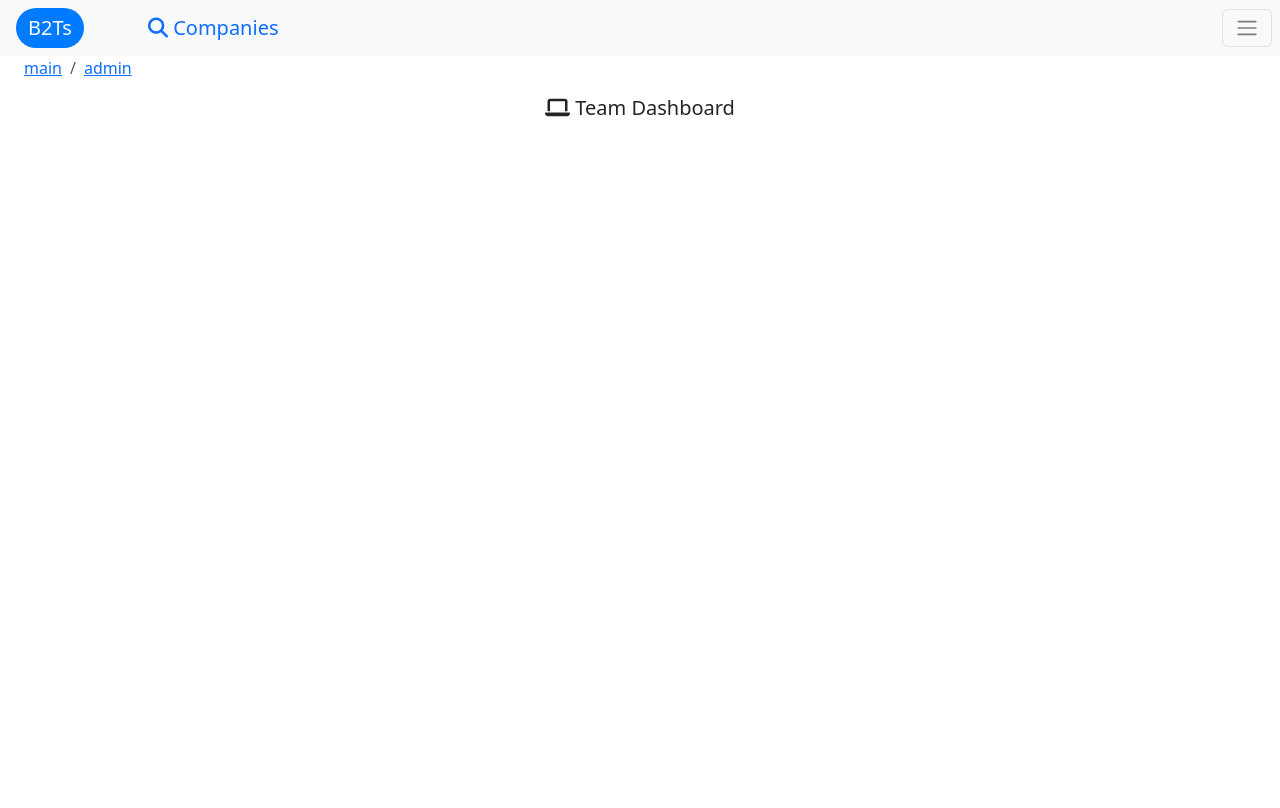
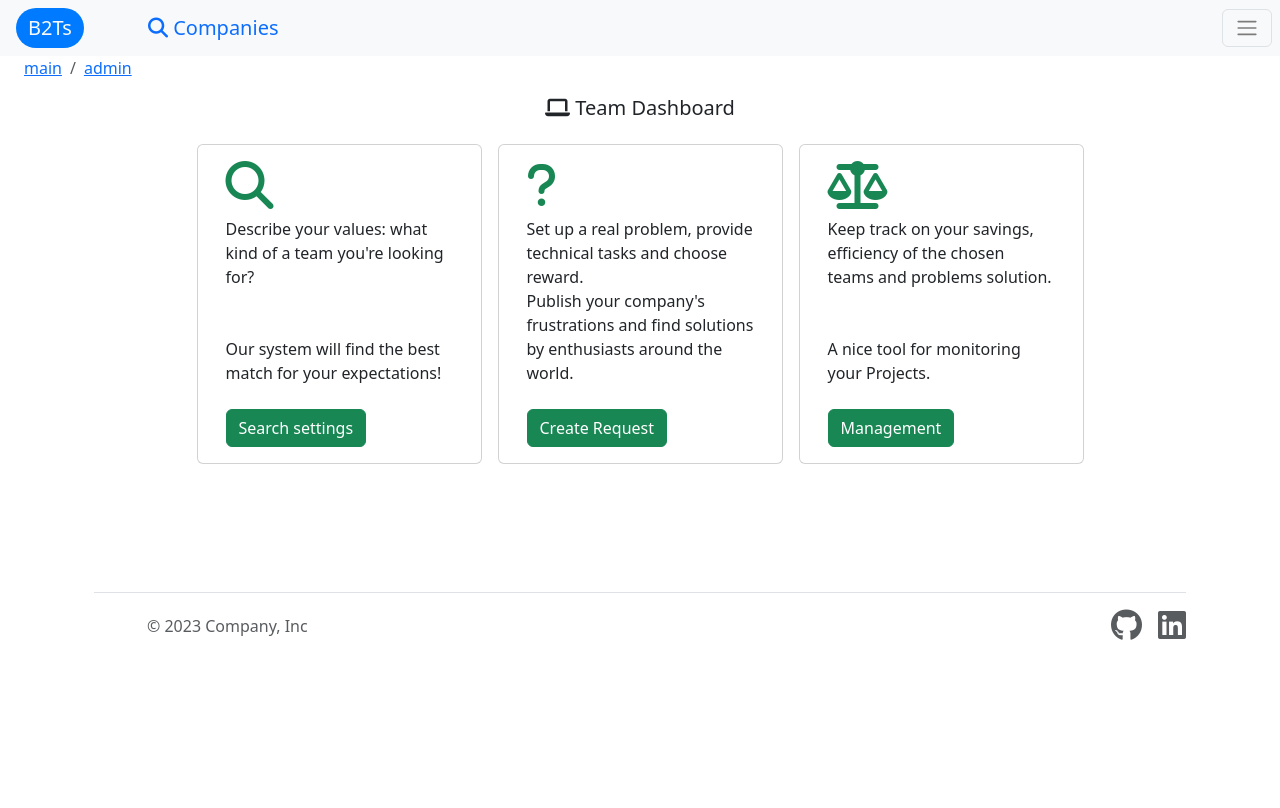
Before and after one commit to alexarlord-boop/BTC, a PHP site: page /pages/team.php in a window 1280 px wide. Shown: the top 808 px of the page. After the commit the page ends 640 px from the top, so only its background shows below. Run offline with PHP 8.4, Linux system fonts and the light colour scheme; the visitor is signed in with stand-in values (Sample User, id 1).

Commit message:
B2T-2023 Added teams sample dashboard cards

```diff
--- a/pages/company.php
+++ b/pages/company.php
@@ -41,9 +41,7 @@
             <a href="#" class="btn btn-primary mt-4">Management</a>
             </div>
         </div>
-
-
-
+        <div class="m-5"></div>
     </div>
 
 
--- a/pages/team.php
+++ b/pages/team.php
@@ -5,7 +5,49 @@
 $_SESSION['searchFor'] = '';
 $pointer = getPointers()['team'];
 
-echo returnDashboard("Team Dashboard", $pointer, null)
+$content = <<<HTML
+    <div class="row flex-wrap justify-content-center">
+        <div class="card col-md-3 col-sm-12 mx-2 my-2">
+            <div class="card-body rounded">
+            <div class="card-title"><i class="fa fa-3x fa-search text-success text-center"></i></div>
+            <div class="card-text">
+                Describe your values: what kind of a team you're looking for? <br>
+                <br>
+                <br>
+                Our system will find the best match for your expectations!
+            </div>
+            <a href="#" class="btn btn-success mt-4">Search settings</a>
+            </div>
+        </div>
+        <div class="card col-md-3 col-sm-12 mx-2 my-2">
+            <div class="card-body rounded">
+            <div class="card-title"><i class="fa fa-3x fa-question text-success text-center"></i></div>
+            <div class="card-text">
+                Set up a real problem, provide technical tasks and choose reward.<br>
+                Publish your company's frustrations and find solutions by enthusiasts around the world.
+            </div>
+            <a href="#" class="btn btn-success mt-4">Create Request</a>
+            </div>
+        </div>
+        <div class="card col-md-3 col-sm-12 mx-2 my-2">
+            <div class="card-body rounded">
+            <div class="card-title"><i class="fa fa-3x fa-balance-scale text-success text-center"></i></div>
+            <div class="card-text">
+                Keep track on your savings, efficiency of the chosen teams and problems solution. <br>
+                <br>
+                <br>
+                A nice tool for monitoring your Projects.
+            </div>
+            <a href="#" class="btn btn-success mt-4">Management</a>
+            </div>
+        </div>
+        <div class="m-5"></div>
+    </div>
+
+
+HTML;
+
+echo returnDashboard("Team Dashboard", $pointer, $content);
 
 
 ?>
--- a/utility.php
+++ b/utility.php
@@ -15,9 +15,8 @@
 
             <div class="container mt-3 h-100">
                 $body
-            </div>
 
-            <div class="container">
+                <div class="container">
               <footer class="d-flex flex-wrap justify-content-between align-items-center py-3 my-4 border-top">
                 <div class="col-md-4 d-flex align-items-center">
                   <a href="/" class="mb-3 me-2 mb-md-0 text-body-secondary text-decoration-none lh-1">
@@ -32,6 +31,9 @@
                 </ul>
               </footer>
             </div>
+            </div>
+
+
 
 
             <div class="offcanvas offcanvas-end" data-bs-scroll="true" tabindex="-1" id="offcanvasExample" aria-labelledby="offcanvasWithBothOptionsLabel">
```
